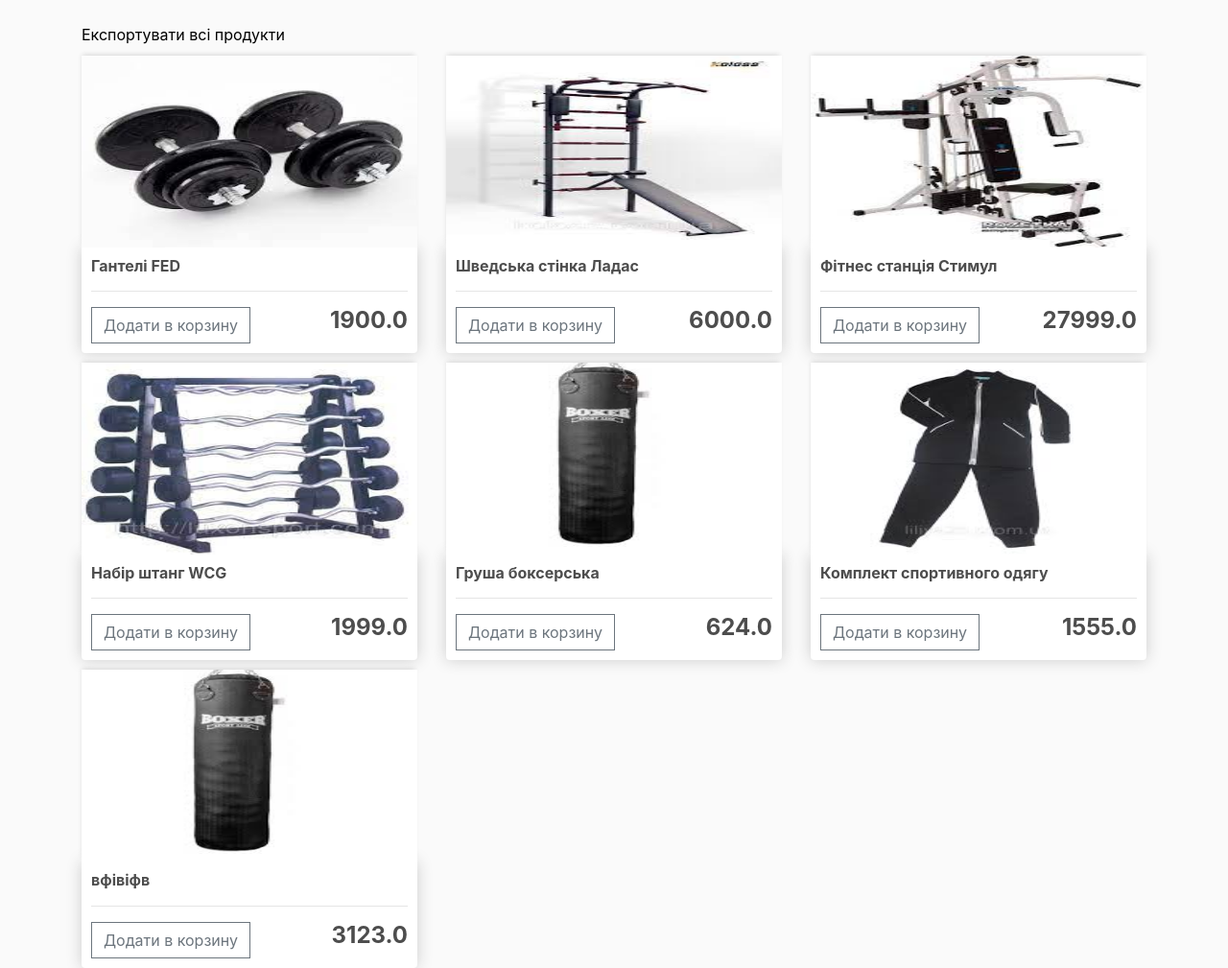
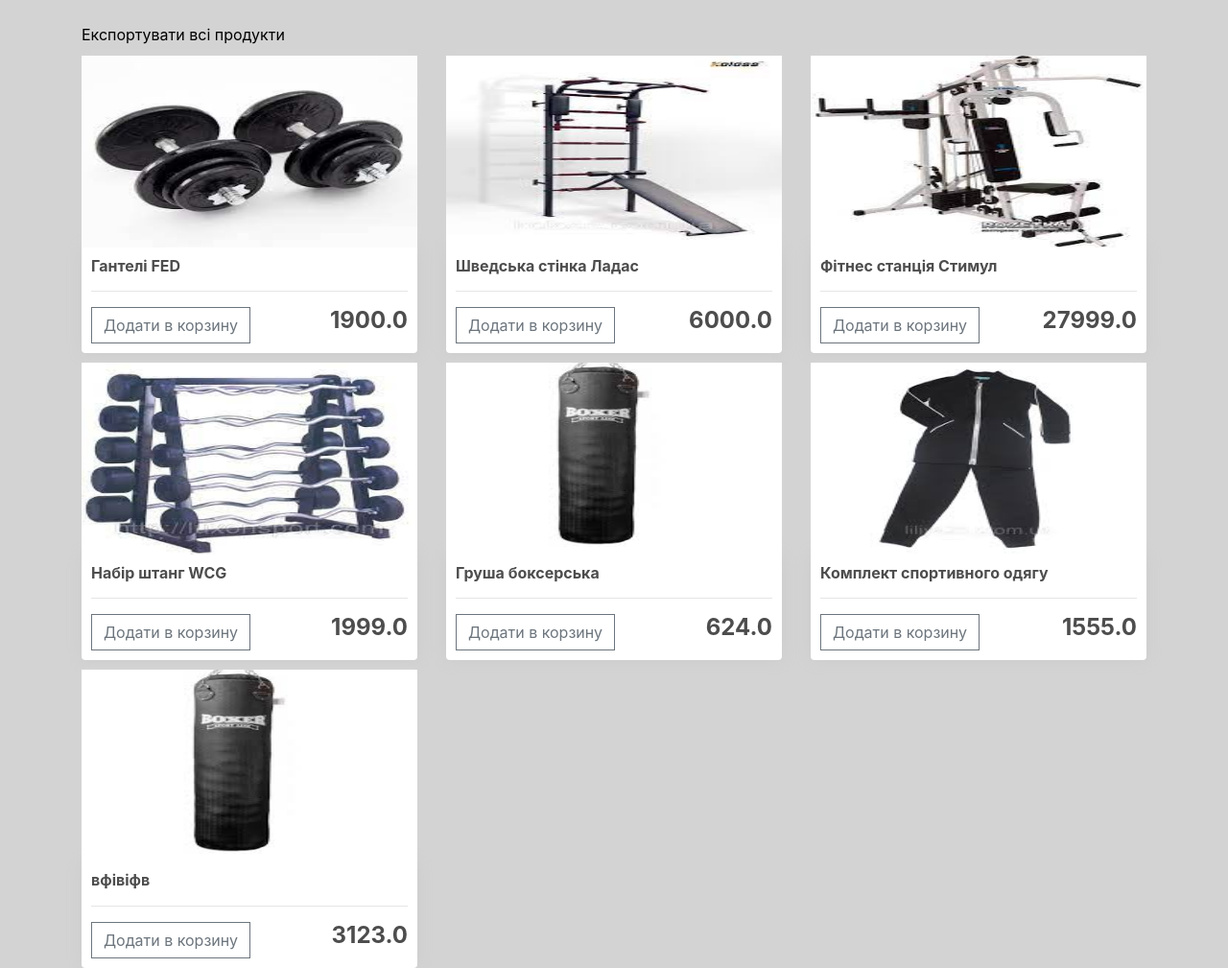
Before and after one commit to l3va/sport-inventory, a Django app: page / in a window 1280 px wide. Shown: the part 56-1065 px from the top of the page at 96% size. Run offline with Django 3.2, Linux system fonts and the light colour scheme; data comes from the database, SQL or seed files in the repository; both versions use the stored data as it was after the commit; some libraries are stand-ins or nearby versions.

Commit message:
change background color of site

```diff
--- a/static/css/main.css
+++ b/static/css/main.css
@@ -1,5 +1,5 @@
 body{
-	background-color: hsl(0, 0%, 98%);
+	background-color: lightgray;
 }
 
 h1,h2,h3,h4,h5,h6{
```
Also changed, not shown: db.sqlite3, static/images/груша_боксерська_EXC9tFK.jfif (added).
